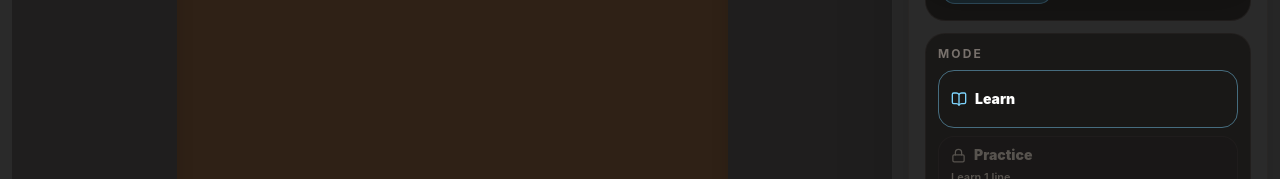
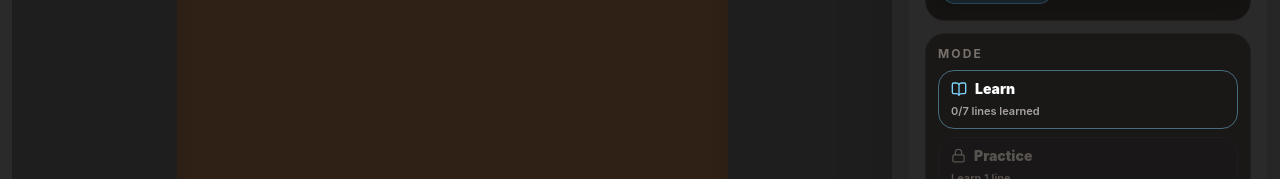
Before and after one commit to jmhoulberg-sys/OpeningsLab, a React (Vite) app: page / in a window 1280 px wide. Both pictures are taken after a click on the button "Start training". Shown: the part 301-480 px from the top of the page. Built offline with nearby package versions, Linux system fonts and the light colour scheme.

Commit message:
Fix training guidance and mode counts

```diff
--- a/src/App.tsx
+++ b/src/App.tsx
@@ -462,15 +462,30 @@ function ModeSelector({
   const { mode, setMode } = useTrainingStore();
   const setupDone = useProgressStore((state) => state.isSetupComplete(opening.id));
   const completedLines = opening.lines.filter((line) => isLineUnlocked(opening.id, line.id)).length;
+  const totalLines = opening.lines.length;
   const modes: Array<{
     value: TrainingMode;
     label: string;
     icon: React.ReactNode;
     unlocked: boolean;
+    help?: string;
     lockLabel?: string;
   }> = [
-    { value: 'learn', label: 'Learn', icon: <BookOpen size={16} />, unlocked: true },
-    { value: 'step-by-step', label: 'Practice', icon: <Target size={16} />, unlocked: setupDone && completedLines > 0, lockLabel: 'Learn 1 line' },
+    {
+      value: 'learn',
+      label: 'Learn',
+      icon: <BookOpen size={16} />,
+      unlocked: true,
+      help: `${completedLines}/${totalLines} lines learned`,
+    },
+    {
+      value: 'step-by-step',
+      label: 'Practice',
+      icon: <Target size={16} />,
+      unlocked: setupDone && completedLines > 0,
+      help: `${completedLines}/${completedLines} lines available`,
+      lockLabel: 'Learn 1 line',
+    },
   ];
 
   return (
@@ -501,8 +516,10 @@ function ModeSelector({
                 </span>
                 {item.label}
               </div>
-              {!item.unlocked && (
-                <div className="mt-1 text-[11px] font-semibold text-stone-600">{item.lockLabel}</div>
+              {(item.help || !item.unlocked) && (
+                <div className={`mt-1 text-[11px] font-semibold ${item.unlocked ? 'text-stone-400' : 'text-stone-600'}`}>
+                  {item.unlocked ? item.help : item.lockLabel}
+                </div>
               )}
             </button>
           );
--- a/src/components/Board/ChessBoardPanel.tsx
+++ b/src/components/Board/ChessBoardPanel.tsx
@@ -16,7 +16,6 @@ const HINT_HIGHLIGHT = 'rgba(56, 189, 248, 0.72)';
 const WOOD_LIGHT = '#e6d0a9';
 const WOOD_DARK = '#9b6a3c';
 const MOVE_DOT = 'radial-gradient(circle, rgba(92,82,61,0.48) 0 18%, transparent 20%)';
-const ANSWER_DOT = 'radial-gradient(circle, rgba(14,165,233,0.7) 0 18%, transparent 20%)';
 
 function resolveArrow(fen: string, san: string): [Square, Square] | null {
   try {
@@ -36,19 +35,6 @@ function legalDestinations(fen: string, from: Square): Square[] {
   } catch {
     return [];
   }
-}
-
-function squareToXY(
-  square: string,
-  boardSize: number,
-  orientation: 'white' | 'black',
-): { x: number; y: number; size: number } {
-  const file = square.charCodeAt(0) - 'a'.charCodeAt(0);
-  const rank = parseInt(square[1]) - 1;
-  const size = boardSize / 8;
-  const x = orientation === 'white' ? file * size : (7 - file) * size;
-  const y = orientation === 'white' ? (7 - rank) * size : rank * size;
-  return { x, y, size };
 }
 
 export default function ChessBoardPanel({ boardSize = 520 }: { boardSize?: number }) {
@@ -234,11 +220,23 @@ export default function ChessBoardPanel({ boardSize = 520 }: { boardSize?: numbe
     };
     customSquareStyles[guidedAnswerArrow[1]] = {
       ...(customSquareStyles[guidedAnswerArrow[1]] ?? {}),
-      background: ANSWER_DOT,
+      backgroundColor: 'rgba(14, 165, 233, 0.54)',
+    };
+  }
+
+  if (!isReviewing && wrongMoveSquare) {
+    customSquareStyles[wrongMoveSquare] = {
+      ...(customSquareStyles[wrongMoveSquare] ?? {}),
+      backgroundColor: 'rgba(244, 63, 94, 0.36)',
+      boxShadow: 'inset 0 0 0 4px rgba(255,255,255,0.28)',
     };
   }
 
   const customArrows: [Square, Square, string][] = [];
+
+  if (guidedAnswerArrow) {
+    customArrows.push([guidedAnswerArrow[0], guidedAnswerArrow[1], 'rgba(56, 189, 248, 0.95)']);
+  }
 
   if (!isReviewing && wrongMoveSan && showingCorrectMove && !wrongMoveFen) {
     const arrow = resolveArrow(currentFen, wrongMoveSan);
@@ -415,50 +413,6 @@ export default function ChessBoardPanel({ boardSize = 520 }: { boardSize?: numbe
                   }
                 : {})}
             />
-            {wrongMoveSquare && !isReviewing && (() => {
-              const { x, y, size } = squareToXY(wrongMoveSquare, boardSize, boardOrientation);
-              const badge = Math.max(30, Math.min(42, size * 0.52));
-              const bubbleOnLeft = x > boardSize * 0.52;
-              return (
-                <>
-                  <div
-                    className="absolute pointer-events-none z-20"
-                    style={{
-                      left: x + size - badge * 0.66,
-                      top: y - badge * 0.34,
-                      width: badge,
-                      height: badge,
-                    }}
-                  >
-                    <div className="flex h-full w-full items-center justify-center rounded-2xl border border-white/55 bg-rose-500 text-white ring-4 ring-rose-200/25">
-                      <svg
-                        width="48%"
-                        height="48%"
-                        viewBox="0 0 24 24"
-                        fill="none"
-                        stroke="currentColor"
-                        strokeWidth="3.4"
-                        strokeLinecap="round"
-                        strokeLinejoin="round"
-                      >
-                        <path d="M8 8l8 8" />
-                        <path d="M16 8l-8 8" />
-                      </svg>
-                    </div>
-                  </div>
-                  <div
-                    className="absolute pointer-events-none z-20 max-w-[210px] rounded-2xl border border-rose-200/25 bg-rose-500 px-3 py-2 text-left text-xs font-black leading-tight text-white"
-                    style={{
-                      left: bubbleOnLeft ? Math.max(8, x - 210) : Math.min(boardSize - 210, x + size * 0.55),
-                      top: Math.max(8, y - 12),
-                    }}
-                  >
-                    <div className="text-[10px] uppercase tracking-[0.16em] text-rose-100/80">Try again</div>
-                    <div>{wrongMoveSan ? `Book move: ${wrongMoveSan}` : 'Stay with the book line'}</div>
-                  </div>
-                </>
-              );
-            })()}
           </div>
 
           {(phase === 'training' || phase === 'setup' || phase === 'completed') && (
--- a/src/components/Modals/TrainingSetupModal.tsx
+++ b/src/components/Modals/TrainingSetupModal.tsx
@@ -136,6 +136,8 @@ export default function TrainingSetupModal() {
           <ModePicker
             selectedMode={selectedMode}
             setSelectedMode={setSelectedMode}
+            learnedLines={completedLines}
+            totalLines={totalLines}
           />
 
           <section className="mt-3 rounded-[20px] border border-stone-800/55 bg-stone-950/55 p-3">
@@ -179,10 +181,15 @@ export default function TrainingSetupModal() {
 function ModePicker({
   selectedMode,
   setSelectedMode,
+  learnedLines,
+  totalLines,
 }: {
   selectedMode: SetupMode;
   setSelectedMode: (mode: SetupMode) => void;
+  learnedLines: number;
+  totalLines: number;
 }) {
+  const practiceLineCount = learnedLines;
   const modes: Array<{
     value: SetupMode;
     label: string;
@@ -193,8 +200,24 @@ function ModePicker({
     locked?: boolean;
     lockLabel?: string;
   }> = [
-    { value: 'learn', label: 'Learn', icon: <BookOpen size={16} />, tone: 'sky', help: '1/28 lines discovered', group: 'learn' },
-    { value: 'step-by-step', label: 'Practice', icon: <Target size={16} />, tone: 'emerald', help: '0/1 lines perfected', group: 'practice' },
+    {
+      value: 'learn',
+      label: 'Learn',
+      icon: <BookOpen size={16} />,
+      tone: 'sky',
+      help: `${learnedLines}/${totalLines} lines learned`,
+      group: 'learn',
+    },
+    {
+      value: 'step-by-step',
+      label: 'Practice',
+      icon: <Target size={16} />,
+      tone: 'emerald',
+      help: `${practiceLineCount}/${practiceLineCount} lines available`,
+      group: 'practice',
+      locked: practiceLineCount === 0,
+      lockLabel: 'Learn 1 line',
+    },
   ];
   const learnMode = modes.find((mode) => mode.group === 'learn')!;
   const practiceMode = modes.find((mode) => mode.group === 'practice')!;
--- a/src/store/trainingStore.ts
+++ b/src/store/trainingStore.ts
@@ -198,6 +198,16 @@ export const useTrainingStore = create<TrainingState & TrainingActions>()(
 
     // ── startOpening ──────────────────────────────────────────────
     startOpening(opening) {
+      if (opening.setupMoves.length === 0) {
+        set({
+          ...buildInitialState(),
+          opening,
+          phase: 'line-select',
+          isAwaitingUserMove: false,
+        });
+        return;
+      }
+
       set({
         ...buildInitialState(),
         opening,
```
